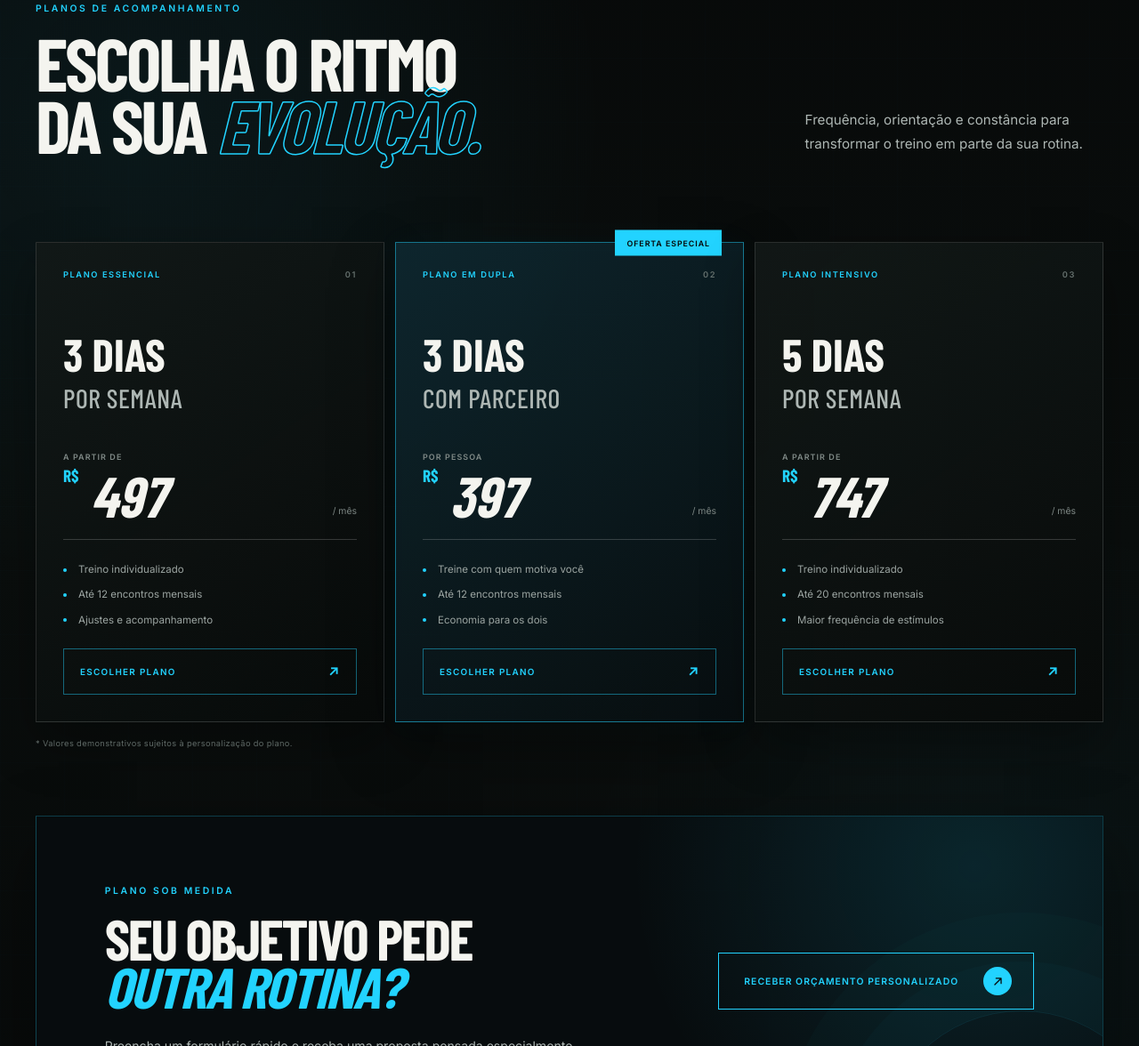
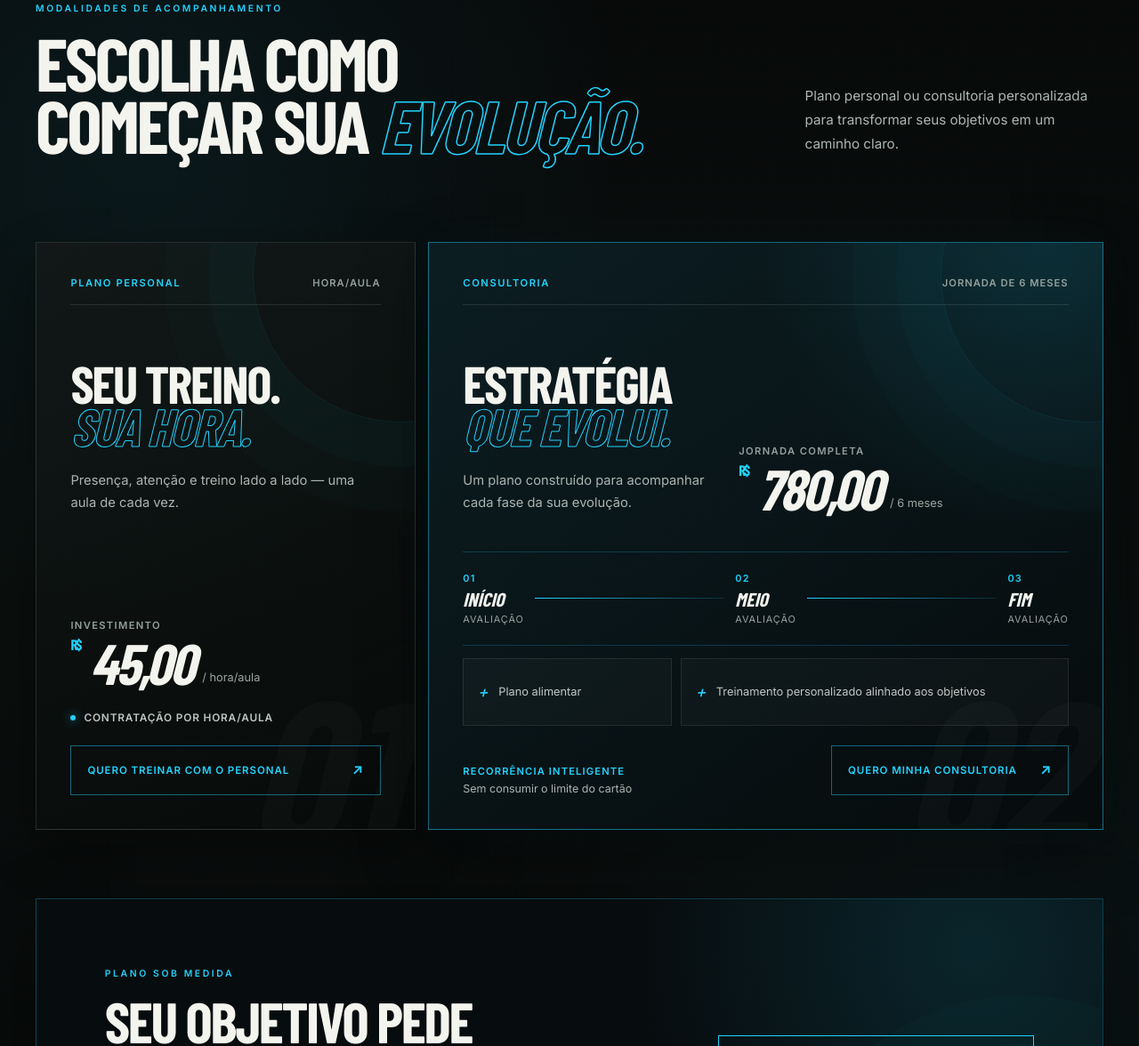
Before and after one commit to Eduardo-Navis/WBpersonal-page, a plain HTML site: page index.html in a window 1280 px wide. Shown: the part 5824-7000 px from the top of the page at 89% size. Drawn offline with nearby package versions, Linux system fonts and the light colour scheme; a web font is replaced by a local one.

Commit message:
alt-price-cards

```diff
--- a/index.html
+++ b/index.html
@@ -354,80 +354,80 @@
         <div class="section-shell">
           <div class="pricing__heading">
             <div>
-              <p class="section-kicker" data-reveal>Planos de acompanhamento</p>
+              <p class="section-kicker" data-reveal>Modalidades de acompanhamento</p>
               <h2 id="pricing-title" data-reveal data-delay="1">
-                Escolha o ritmo<br />da sua <em>evolução.</em>
+                Escolha como<br />começar sua <em>evolução.</em>
               </h2>
             </div>
             <p data-reveal data-delay="2">
-              Frequência, orientação e constância para transformar o treino em parte da sua rotina.
+              Plano personal ou consultoria personalizada para transformar seus objetivos em um caminho claro.
             </p>
           </div>
 
           <div class="pricing__cards">
-            <article class="price-card" data-reveal>
+            <article class="price-card price-card--personal" data-reveal>
+              <span class="price-card__index" aria-hidden="true">01</span>
               <div class="price-card__topline">
-                <span>Plano essencial</span><small>01</small>
+                <span>Plano Personal</span><small>Hora/aula</small>
               </div>
-              <h3>3 dias<br /><em>por semana</em></h3>
+
+              <div class="price-card__intro">
+                <h3>Seu treino.<br /><em>Sua hora.</em></h3>
+                <p>Presença, atenção e treino lado a lado — uma aula de cada vez.</p>
+              </div>
+
               <div class="price-card__price">
-                <span>A partir de</span>
-                <strong><sup>R$</sup> 497</strong>
-                <small>/ mês</small>
+                <span>Investimento</span>
+                <strong><sup>R$</sup> 45,00</strong>
+                <small>/ hora/aula</small>
               </div>
-              <ul>
-                <li>Treino individualizado</li>
-                <li>Até 12 encontros mensais</li>
-                <li>Ajustes e acompanhamento</li>
-              </ul>
-              <a class="price-card__button" href="form.html?plano=3-dias">
-                Escolher plano <span aria-hidden="true">↗</span>
+
+              <p class="price-card__mode"><span aria-hidden="true"></span> Contratação por hora/aula</p>
+
+              <a class="price-card__button" href="form.html">
+                Quero treinar com o personal <span aria-hidden="true">↗</span>
               </a>
             </article>
 
-            <article class="price-card" data-reveal data-delay="1">
+            <article class="price-card price-card--consulting" data-reveal data-delay="1">
+              <span class="price-card__index" aria-hidden="true">02</span>
               <div class="price-card__topline">
-                <span>Plano intensivo</span><small>03</small>
+                <span>Consultoria</span><small>Jornada de 6 meses</small>
               </div>
-              <h3>5 dias<br /><em>por semana</em></h3>
-              <div class="price-card__price">
-                <span>A partir de</span>
-                <strong><sup>R$</sup> 747</strong>
-                <small>/ mês</small>
+
+              <div class="price-card__consulting-head">
+                <div class="price-card__intro">
+                  <h3>Estratégia<br /><em>que evolui.</em></h3>
+                  <p>Um plano construído para acompanhar cada fase da sua evolução.</p>
+                </div>
+                <div class="price-card__price">
+                  <span>Jornada completa</span>
+                  <strong><sup>R$</sup> 780,00</strong>
+                  <small>/ 6 meses</small>
+                </div>
               </div>
-              <ul>
-                <li>Treino individualizado</li>
-                <li>Até 20 encontros mensais</li>
-                <li>Maior frequência de estímulos</li>
-              </ul>
-              <a class="price-card__button" href="form.html?plano=5-dias">
-                Escolher plano <span aria-hidden="true">↗</span>
-              </a>
-            </article>
 
-            <article class="price-card price-card--special" data-reveal data-delay="2">
-              <span class="price-card__badge">Oferta especial</span>
-              <div class="price-card__topline">
-                <span>Plano em dupla</span><small>02</small>
+              <div class="consulting-journey" aria-label="Avaliações durante os seis meses">
+                <div><span>01</span><strong>Início</strong><small>Avaliação</small></div>
+                <i aria-hidden="true"></i>
+                <div><span>02</span><strong>Meio</strong><small>Avaliação</small></div>
+                <i aria-hidden="true"></i>
+                <div><span>03</span><strong>Fim</strong><small>Avaliação</small></div>
               </div>
-              <h3>3 dias<br /><em>com parceiro</em></h3>
-              <div class="price-card__price">
-                <span>Por pessoa</span>
-                <strong><sup>R$</sup> 397</strong>
-                <small>/ mês</small>
+
+              <div class="consulting-benefits">
+                <p><span>+</span> Plano alimentar</p>
+                <p><span>+</span> Treinamento personalizado alinhado aos objetivos</p>
               </div>
-              <ul>
-                <li>Treine com quem motiva você</li>
-                <li>Até 12 encontros mensais</li>
-                <li>Economia para os dois</li>
-              </ul>
-              <a class="price-card__button" href="form.html?plano=3-dias-parceiro">
-                Escolher plano <span aria-hidden="true">↗</span>
-              </a>
+
+              <div class="price-card__footer">
+                <p class="price-card__recurrence"><strong>Recorrência inteligente</strong><span>Sem consumir o limite do cartão</span></p>
+                <a class="price-card__button" href="form.html">
+                  Quero minha consultoria <span aria-hidden="true">↗</span>
+                </a>
+              </div>
             </article>
           </div>
-
-          <p class="pricing__notice" data-reveal>* Valores demonstrativos sujeitos à personalização do plano.</p>
 
         </div>
       </section>
--- a/styles/animations.css
+++ b/styles/animations.css
@@ -82,11 +82,10 @@
 }
 
 .price-card {
-  transition: border-color 240ms ease, transform 240ms ease, background-color 240ms ease;
+  transition: opacity 0.75s cubic-bezier(0.22, 1, 0.36, 1), transform 240ms ease;
 }
 
 .price-card:hover {
-  border-color: rgba(34, 211, 255, 0.38);
   transform: translateY(-5px);
 }
 
--- a/styles/style.css
+++ b/styles/style.css
@@ -363,29 +363,44 @@ section[id] { scroll-margin-top: 76px; }
 .pricing h2 { margin: 0; font-family: var(--display); font-size: clamp(3.8rem, 6.5vw, 6.7rem); font-weight: 800; letter-spacing: -0.04em; line-height: 0.84; text-transform: uppercase; }
 .pricing h2 em { color: transparent; font-style: italic; -webkit-text-stroke: 1.5px var(--accent); }
 .pricing__heading > p { margin: 0; color: var(--muted); font-size: 0.95rem; line-height: 1.8; }
-.pricing__cards { display: grid; grid-template-columns: repeat(3, 1fr); gap: 12px; margin-top: clamp(60px, 8vw, 96px); }
-.pricing__cards .price-card:nth-child(2) { order: 3; }
-.pricing__cards .price-card:last-child { order: 2; }
-.price-card { position: relative; display: flex; min-height: 540px; padding: 30px; border: 1px solid rgba(255, 255, 255, 0.13); background: linear-gradient(145deg, rgba(18, 24, 23, 0.96), rgba(7, 10, 9, 0.94)); box-shadow: 0 24px 55px rgba(0, 0, 0, 0.3); flex-direction: column; }
-.price-card--special { border-color: rgba(34, 211, 255, 0.5); background: linear-gradient(145deg, rgba(14, 38, 46, 0.96), rgba(8, 13, 15, 0.96)); box-shadow: 0 28px 65px rgba(0, 0, 0, 0.38), 0 0 35px rgba(34, 211, 255, 0.035); }
-.price-card__badge { position: absolute; top: 0; right: 24px; padding: 9px 13px; background: var(--accent); color: var(--black); font-size: 0.55rem; font-weight: 700; letter-spacing: 0.11em; text-transform: uppercase; transform: translateY(-50%); }
-.price-card__topline { display: flex; align-items: center; justify-content: space-between; color: var(--accent); font-size: 0.58rem; font-weight: 600; letter-spacing: 0.17em; text-transform: uppercase; }
-.price-card__topline small { color: #66716e; font-size: inherit; }
-.price-card h3 { margin: 64px 0 0; font-family: var(--display); font-size: clamp(2.7rem, 4vw, 4rem); font-weight: 700; line-height: 0.8; text-transform: uppercase; }
-.price-card h3 em { color: var(--muted); font-size: 0.58em; font-style: normal; font-weight: 500; letter-spacing: 0.02em; }
-.price-card__price { display: grid; margin-top: 48px; grid-template-columns: 1fr auto; }
-.price-card__price > span { grid-column: 1 / -1; margin-bottom: 6px; color: #7f8986; font-size: 0.56rem; font-weight: 600; letter-spacing: 0.12em; text-transform: uppercase; }
-.price-card__price strong { font-family: var(--display); font-size: clamp(3.2rem, 5vw, 4.8rem); font-style: italic; line-height: 1; }
-.price-card__price sup { color: var(--accent); font-size: 0.3em; font-style: normal; vertical-align: top; }
-.price-card__price small { align-self: end; margin-bottom: 8px; color: #7f8986; font-size: 0.65rem; }
-.price-card ul { display: grid; gap: 12px; margin: auto 0 0; padding: 25px 0 0; border-top: 1px solid var(--line); list-style: none; }
-.price-card li { position: relative; padding-left: 17px; color: #9ba4a1; font-size: 0.72rem; line-height: 1.4; }
-.price-card li::before { position: absolute; top: 0.55em; left: 0; width: 4px; height: 4px; border-radius: 50%; background: var(--accent); content: ""; }
-.price-card__button { display: flex; min-height: 52px; align-items: center; justify-content: space-between; gap: 20px; margin-top: 24px; padding: 0 18px; border: 1px solid rgba(34, 211, 255, 0.45); color: var(--accent); font-size: 0.62rem; font-weight: 700; letter-spacing: 0.13em; text-transform: uppercase; transition: border-color 180ms ease, background-color 180ms ease, color 180ms ease; }
+.pricing__cards { display: grid; grid-template-columns: minmax(280px, 0.72fr) minmax(0, 1.28fr); gap: 14px; margin-top: clamp(60px, 8vw, 96px); }
+.price-card { position: relative; display: flex; min-height: 650px; overflow: hidden; padding: clamp(28px, 3vw, 42px); border: 1px solid rgba(255, 255, 255, 0.13); background: linear-gradient(155deg, rgba(18, 24, 23, 0.97), rgba(7, 10, 9, 0.96)); box-shadow: 0 24px 55px rgba(0, 0, 0, 0.3); flex-direction: column; }
+.price-card::before { position: absolute; top: -130px; right: -150px; width: 330px; height: 330px; border: 1px solid rgba(34, 211, 255, 0.09); border-radius: 50%; box-shadow: 0 0 0 50px rgba(34, 211, 255, 0.018), 0 0 0 100px rgba(34, 211, 255, 0.01); content: ""; pointer-events: none; }
+.price-card--consulting { border-color: rgba(34, 211, 255, 0.46); background: radial-gradient(circle at 92% 0%, rgba(34, 211, 255, 0.13), transparent 34%), linear-gradient(145deg, rgba(12, 30, 35, 0.98), rgba(6, 11, 12, 0.98)); box-shadow: 0 28px 70px rgba(0, 0, 0, 0.4), 0 0 45px rgba(34, 211, 255, 0.035); }
+.price-card__index { position: absolute; right: 18px; bottom: -0.19em; color: rgba(255, 255, 255, 0.025); font-family: var(--display); font-size: clamp(11rem, 18vw, 18rem); font-style: italic; font-weight: 900; line-height: 1; pointer-events: none; }
+.price-card__topline { position: relative; z-index: 1; display: flex; align-items: center; justify-content: space-between; padding-bottom: 17px; border-bottom: 1px solid rgba(255, 255, 255, 0.11); color: var(--accent); font-size: 0.7rem; font-weight: 700; letter-spacing: 0.14em; text-transform: uppercase; }
+.price-card__topline small { color: #93a09c; font-size: 0.7rem; letter-spacing: 0.09em; }
+.price-card__intro { position: relative; z-index: 1; }
+.price-card h3 { margin: clamp(46px, 5vw, 72px) 0 0; font-family: var(--display); font-size: clamp(3rem, 4.6vw, 5rem); font-weight: 750; letter-spacing: -0.035em; line-height: 0.82; text-transform: uppercase; }
+.price-card h3 em { color: transparent; font-style: italic; -webkit-text-stroke: 1px var(--accent); }
+.price-card__intro > p { max-width: 410px; margin: 24px 0 0; color: #aab4b1; font-size: 0.92rem; line-height: 1.7; }
+.price-card__price { position: relative; z-index: 1; display: flex; align-items: flex-end; flex-wrap: wrap; margin-top: auto; padding-top: 38px; }
+.price-card__price > span { width: 100%; margin-bottom: 7px; color: #93a09c; font-size: 0.7rem; font-weight: 700; letter-spacing: 0.12em; text-transform: uppercase; }
+.price-card__price strong { font-family: var(--display); font-size: clamp(3.5rem, 5vw, 5.2rem); font-style: italic; letter-spacing: -0.035em; line-height: 0.88; }
+.price-card__price sup { color: var(--accent); font-size: 0.26em; font-style: normal; vertical-align: top; }
+.price-card__price small { margin: 0 0 5px 10px; color: #9aa5a1; font-size: 0.8rem; }
+.price-card__mode { position: relative; z-index: 1; display: flex; align-items: center; gap: 9px; margin: 26px 0 0; color: #bdc6c3; font-size: 0.74rem; font-weight: 600; letter-spacing: 0.07em; text-transform: uppercase; }
+.price-card__mode span { width: 6px; height: 6px; border-radius: 50%; background: var(--accent); box-shadow: 0 0 12px rgba(34, 211, 255, 0.7); }
+.price-card__consulting-head { position: relative; z-index: 1; display: grid; align-items: end; grid-template-columns: 1fr auto; gap: 32px; }
+.price-card--consulting .price-card__price { min-width: 230px; margin-top: 0; padding-top: 0; }
+.consulting-journey { position: relative; z-index: 1; display: grid; align-items: center; grid-template-columns: auto 1fr auto 1fr auto; gap: 12px; margin-top: 42px; padding: 22px 0; border-top: 1px solid rgba(34, 211, 255, 0.2); border-bottom: 1px solid rgba(34, 211, 255, 0.2); }
+.consulting-journey div { display: grid; gap: 3px; }
+.consulting-journey div > span { color: var(--accent); font-size: 0.68rem; font-weight: 700; letter-spacing: 0.11em; }
+.consulting-journey strong { font-family: var(--display); font-size: 1.35rem; font-style: italic; text-transform: uppercase; }
+.consulting-journey small { color: #98a39f; font-size: 0.68rem; letter-spacing: 0.08em; text-transform: uppercase; }
+.consulting-journey i { height: 1px; background: linear-gradient(90deg, var(--accent), rgba(34, 211, 255, 0.12)); }
+.consulting-benefits { position: relative; z-index: 1; display: grid; grid-template-columns: 0.7fr 1.3fr; gap: 10px; margin-top: 14px; }
+.consulting-benefits p { display: flex; min-height: 76px; align-items: center; gap: 13px; margin: 0; padding: 16px; border: 1px solid rgba(255, 255, 255, 0.09); background: rgba(255, 255, 255, 0.025); color: #c0c8c5; font-size: 0.8rem; line-height: 1.5; }
+.consulting-benefits span { color: var(--accent); font-family: var(--display); font-size: 1.4rem; font-style: italic; }
+.price-card__footer { position: relative; z-index: 1; display: grid; align-items: end; grid-template-columns: 1fr auto; gap: 22px; margin-top: auto; padding-top: 22px; }
+.price-card__recurrence { display: grid; gap: 5px; margin: 0; }
+.price-card__recurrence strong { color: var(--accent); font-size: 0.7rem; letter-spacing: 0.1em; text-transform: uppercase; }
+.price-card__recurrence span { color: #aab4b1; font-size: 0.78rem; }
+.price-card__button { display: flex; min-height: 56px; align-items: center; justify-content: space-between; gap: 26px; margin-top: 24px; padding: 0 18px; border: 1px solid rgba(34, 211, 255, 0.45); color: var(--accent); font-size: 0.72rem; font-weight: 700; letter-spacing: 0.08em; text-transform: uppercase; transition: border-color 180ms ease, background-color 180ms ease, color 180ms ease; }
+.price-card__footer .price-card__button { min-width: 245px; margin-top: 0; }
 .price-card__button span { font-size: 0.95rem; transition: transform 180ms ease; }
 .price-card__button:hover, .price-card__button:focus-visible { border-color: var(--accent); background: var(--accent); color: var(--black); }
 .price-card__button:hover span, .price-card__button:focus-visible span { transform: translate(2px, -2px); }
-.pricing__notice { margin: 18px 0 0; color: #5f6966; font-size: 0.58rem; letter-spacing: 0.04em; }
 .custom-quote { position: relative; z-index: 1; padding: 0 0 clamp(90px, 10vw, 150px); background: transparent; }
 .custom-quote__panel { position: relative; display: grid; overflow: hidden; align-items: center; grid-template-columns: minmax(0, 1fr) auto; gap: 70px; padding: clamp(48px, 6vw, 78px); border: 1px solid rgba(34, 211, 255, 0.24); background: radial-gradient(circle at 88% 15%, rgba(34, 211, 255, 0.12), transparent 35%), rgba(8, 13, 15, 0.97); box-shadow: 0 30px 75px rgba(0, 0, 0, 0.38); }
 .custom-quote__panel::before { position: absolute; right: -70px; bottom: -170px; width: 320px; height: 320px; border: 1px solid rgba(34, 211, 255, 0.1); border-radius: 50%; box-shadow: 0 0 0 55px rgba(34, 211, 255, 0.025), 0 0 0 110px rgba(34, 211, 255, 0.015); content: ""; pointer-events: none; }
@@ -474,6 +489,16 @@ section[id] { scroll-margin-top: 76px; }
   }
 
   .trainer__bio > p:last-child { max-width: none; }
+}
+
+@media (min-width: 761px) and (max-width: 1050px) {
+  .pricing__cards { grid-template-columns: minmax(260px, 0.78fr) minmax(0, 1.22fr); }
+  .price-card { padding: 28px; }
+  .price-card__consulting-head { grid-template-columns: 1fr; gap: 30px; }
+  .price-card--consulting .price-card__price { min-width: 0; }
+  .price-card__footer { grid-template-columns: 1fr; }
+  .price-card__footer .price-card__button { width: 100%; }
+  .consulting-benefits { grid-template-columns: 1fr; }
 }
 
 @media (max-width: 760px) {
@@ -573,15 +598,26 @@ section[id] { scroll-margin-top: 76px; }
   .pricing__heading { display: block; }
   .pricing h2 { font-size: clamp(2.9rem, 13.5vw, 3.65rem); line-height: 0.86; }
   .pricing h2 em { display: block; font-size: 0.82em; }
-  .pricing__heading > p { margin-top: 24px; font-size: 0.84rem; line-height: 1.68; }
+  .pricing__heading > p { margin-top: 24px; font-size: 0.94rem; line-height: 1.68; }
   .pricing__cards { grid-template-columns: 1fr; gap: 12px; margin-top: 38px; }
-  .price-card { min-height: 420px; padding: 24px 22px; }
-  .price-card h3 { margin-top: 44px; font-size: 3rem; }
-  .price-card__price { margin-top: 34px; }
-  .price-card__price strong { font-size: 3.8rem; }
-  .price-card ul { padding-top: 20px; }
-  .price-card__badge { right: 18px; }
-  .pricing__notice { line-height: 1.5; }
+  .price-card { min-height: 0; padding: 24px 20px 20px; }
+  .price-card--personal { min-height: 570px; }
+  .price-card__index { right: 8px; font-size: 12rem; }
+  .price-card__topline { padding-bottom: 14px; }
+  .price-card h3 { margin-top: 42px; font-size: clamp(2.8rem, 14vw, 3.5rem); }
+  .price-card__intro > p { margin-top: 18px; font-size: 0.88rem; }
+  .price-card__price { padding-top: 32px; }
+  .price-card__price strong { font-size: clamp(3.5rem, 17vw, 4.25rem); }
+  .price-card__consulting-head { grid-template-columns: 1fr; gap: 34px; }
+  .price-card--consulting .price-card__price { min-width: 0; }
+  .consulting-journey { gap: 7px; margin-top: 34px; padding: 19px 0; }
+  .consulting-journey strong { font-size: 1.05rem; }
+  .consulting-journey small { font-size: 0.64rem; }
+  .consulting-benefits { grid-template-columns: 1fr; gap: 7px; margin-top: 9px; }
+  .consulting-benefits p { min-height: 62px; }
+  .price-card__footer { grid-template-columns: 1fr; gap: 20px; margin-top: 28px; }
+  .price-card__footer .price-card__button { width: 100%; min-width: 0; }
+  .price-card__button { width: 100%; padding: 0 14px; font-size: 0.7rem; letter-spacing: 0.06em; }
   .custom-quote { padding: 0 0 72px; }
   .custom-quote__panel { grid-template-columns: 1fr; gap: 30px; padding: 34px 22px 22px; }
   .custom-quote h2 { font-size: clamp(2.55rem, 12vw, 3.25rem); }
```
Also changed, not shown: scripts/form.js (+0 -16 lines).
